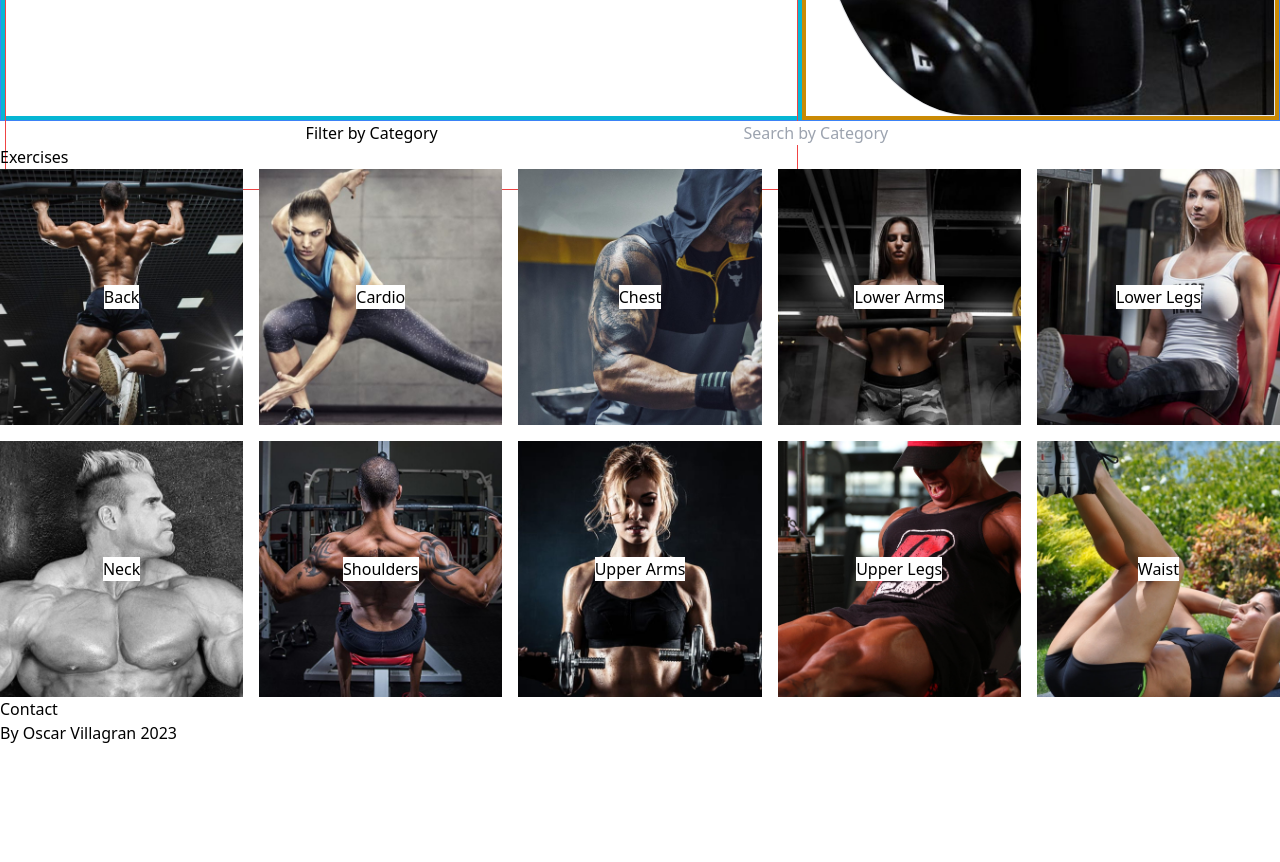
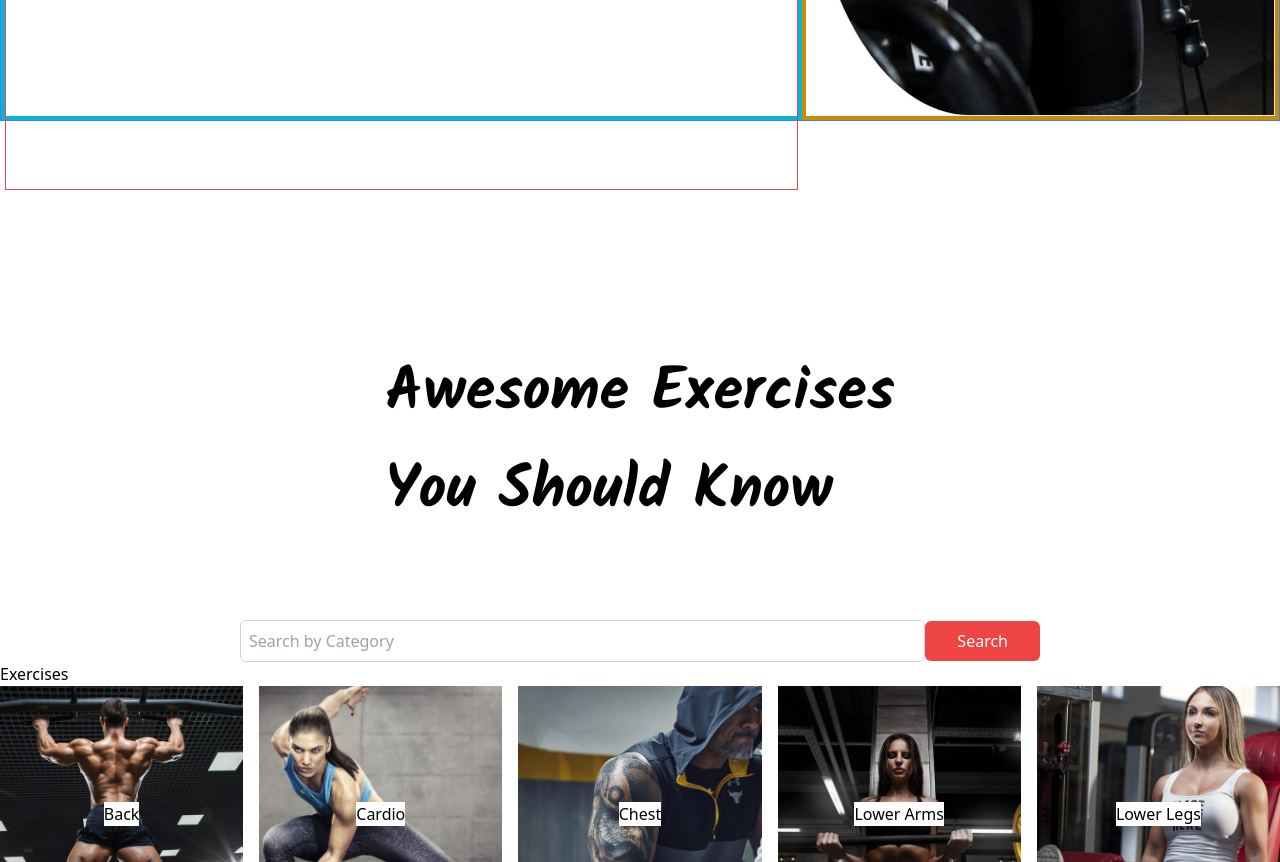
Before and after one commit to oovillagran/alpha_gym, a React (Create React App) app: page /contact in a window 1280 px wide. Shown: the part 720-1582 px from the top of the page. Before the commit the page ends 1465 px from the top, so only its background shows below. Built offline with nearby package versions, Linux system fonts and the light colour scheme; a web font is replaced by a local one.

Commit message:
Add search bar

```diff
--- a/src/components/SearchExercises.js
+++ b/src/components/SearchExercises.js
@@ -1,13 +1,26 @@
+// import React, { useState, useEffect } from 'react';
+
 function SearchExercises() {
   return (
-    <div className="flex justify-evenly">
-      <p>
-        Filter by Category
+    <>
+      <p className="flex justify-center items-center mt-36 p-20 font-content font-extrabold text-6xl leading-relaxed">
+        Awesome Exercises
+        <br />
+        You Should Know
       </p>
-      <input
-        placeholder="Search by Category"
-      />
-    </div>
+      <div className="flex justify-center items-center px-60">
+        <input
+          className="border border-gray-300 p-2 rounded-md w-full"
+          placeholder="Search by Category"
+          value=""
+          onChange={() => {}}
+          type="text"
+        />
+        <button type="button" className="bg-red-500 text-white py-2 px-8 rounded-md">
+          Search
+        </button>
+      </div>
+    </>
   );
 }
 
```
